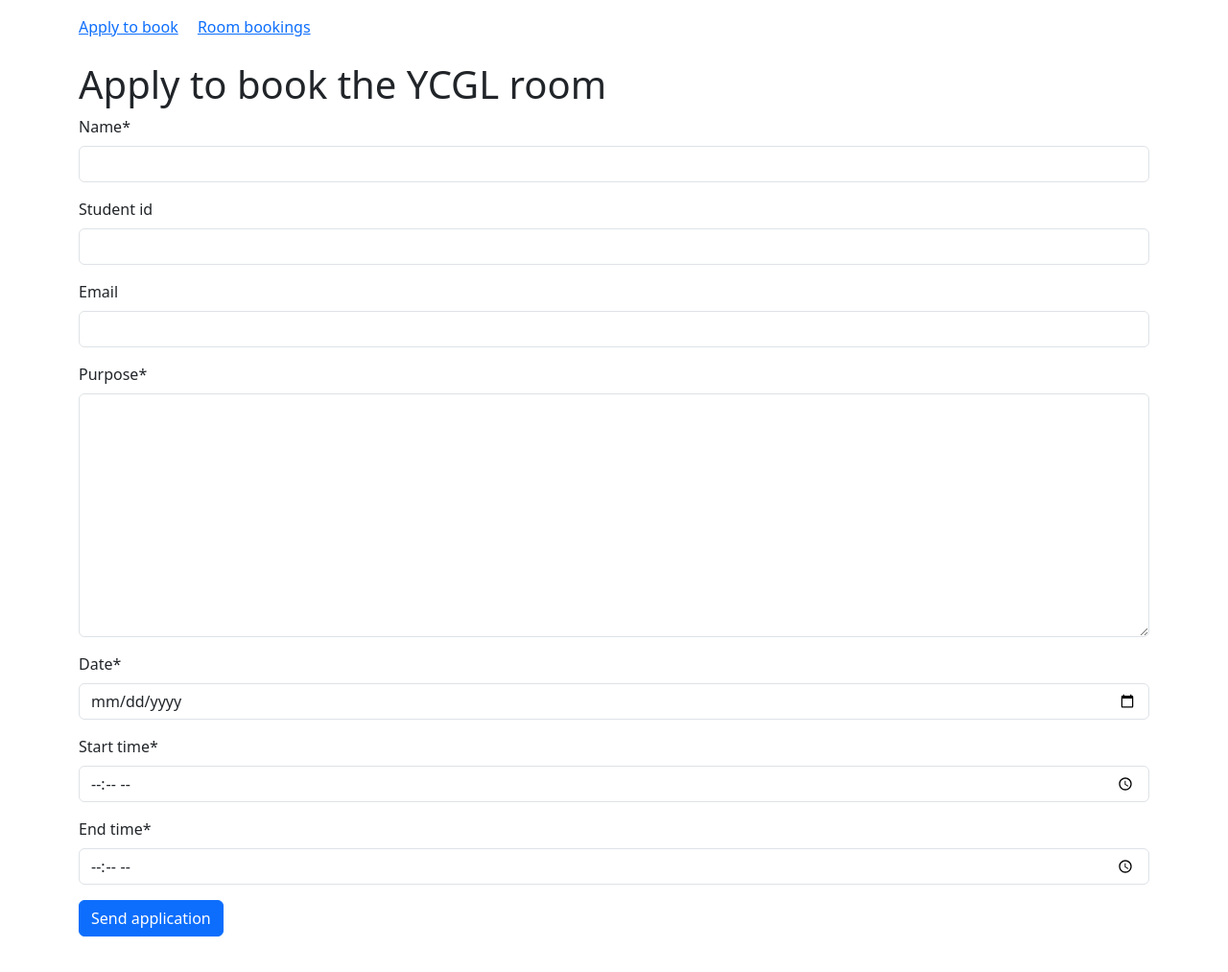
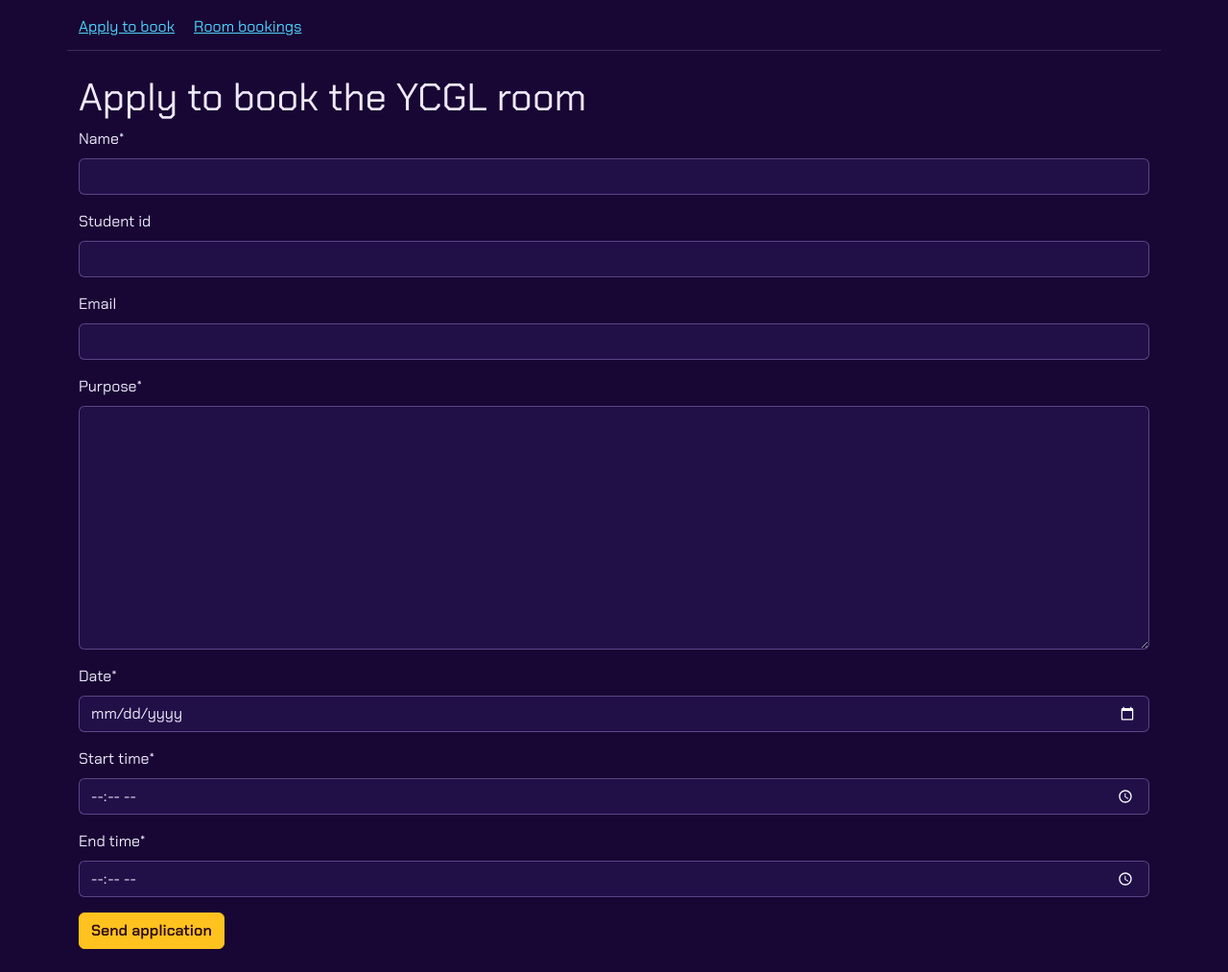
Before and after one commit to Yoobee270697583/YCGL-booking-system-2604B, a Django app: page / in a window 1280 px wide. Shown: the whole page at 96% size. Before the commit the page ends 976 px from the top, so only its background shows below. Run offline with Django 5.2, Linux system fonts and the light colour scheme; some libraries are stand-ins or nearby versions.

Commit message:
Add palette stylesheet

```diff
--- /dev/null
+++ b/bookings/static/bookings/styles.css
@@ -0,0 +1,151 @@
+/* YCGL palette, taken from the club poster. Bootstrap 5.3 is switched to its
+   dark theme in base.html; the rules below re-point its variables at these. */
+:root {
+  --bg: #180634;
+  --panel: #211048;
+  --panel-2: #2a1359;
+
+  --yellow: #ffc21e;
+  --cyan: #4fd2fa;
+  --magenta: #ff4d7d;
+  --lime: #a3e635;
+
+  --text: #efe9fb;
+  --dim: #b0a2ce;
+  --faint: #8a7cab;
+
+  --line: rgba(190, 165, 255, 0.22);
+  --line-2: rgba(190, 165, 255, 0.4);
+}
+
+[data-bs-theme="dark"] {
+  --bs-body-bg: var(--bg);
+  --bs-body-color: var(--text);
+  --bs-body-font-family: "Chakra Petch", system-ui, sans-serif;
+  --bs-heading-color: var(--text);
+  --bs-secondary-color: var(--dim);
+  --bs-tertiary-color: var(--faint);
+  --bs-border-color: var(--line);
+  --bs-link-color: var(--cyan);
+  --bs-link-color-rgb: 79, 210, 250;
+  --bs-link-hover-color: #8fe3fc;
+  --bs-link-hover-color-rgb: 143, 227, 252;
+}
+
+/* Navigation */
+nav {
+  border-bottom: 1px solid var(--line);
+  padding-bottom: 0.75rem;
+}
+
+/* Form fields */
+.form-control,
+.form-select {
+  background-color: var(--panel);
+  border-color: var(--line-2);
+  color: var(--text);
+}
+.form-control:focus,
+.form-select:focus {
+  background-color: var(--panel-2);
+  border-color: var(--cyan);
+  box-shadow: 0 0 0 0.2rem rgba(79, 210, 250, 0.25);
+  color: var(--text);
+}
+
+/* The one primary action on a screen */
+.btn-primary {
+  --bs-btn-color: #2a0a14;
+  --bs-btn-bg: var(--yellow);
+  --bs-btn-border-color: var(--yellow);
+  --bs-btn-hover-color: #2a0a14;
+  --bs-btn-hover-bg: #ffcf52;
+  --bs-btn-hover-border-color: #ffcf52;
+  --bs-btn-active-color: #2a0a14;
+  --bs-btn-active-bg: #e6ad0a;
+  --bs-btn-active-border-color: #e6ad0a;
+  --bs-btn-focus-shadow-rgb: 255, 194, 30;
+  font-weight: 600;
+}
+
+/* Messages: tinted fill, tinted border, solid 3px left edge */
+.alert {
+  --bs-alert-color: var(--text);
+  border-left-width: 3px;
+}
+.alert-success {
+  --bs-alert-bg: rgba(79, 210, 250, 0.11);
+  --bs-alert-border-color: rgba(79, 210, 250, 0.5);
+  border-left-color: var(--cyan);
+}
+.alert-danger {
+  --bs-alert-bg: rgba(255, 77, 125, 0.11);
+  --bs-alert-border-color: rgba(255, 77, 125, 0.5);
+  border-left-color: var(--magenta);
+}
+.alert-warning {
+  --bs-alert-bg: rgba(255, 194, 30, 0.11);
+  --bs-alert-border-color: rgba(255, 194, 30, 0.5);
+  border-left-color: var(--yellow);
+}
+
+/* Booking status on the applicant's page */
+.status {
+  display: inline-block;
+  padding: 0.1rem 0.6rem;
+  border: 1px solid;
+  border-left-width: 3px;
+  border-radius: 0.25rem;
+  font-weight: 600;
+}
+.status-pending {
+  color: var(--cyan);
+  background: rgba(79, 210, 250, 0.11);
+  border-color: rgba(79, 210, 250, 0.5);
+  border-left-color: var(--cyan);
+}
+.status-approved {
+  color: var(--lime);
+  background: rgba(163, 230, 53, 0.11);
+  border-color: rgba(163, 230, 53, 0.5);
+  border-left-color: var(--lime);
+}
+.status-declined {
+  color: var(--magenta);
+  background: rgba(255, 77, 125, 0.11);
+  border-color: rgba(255, 77, 125, 0.5);
+  border-left-color: var(--magenta);
+}
+.status-cancelled {
+  color: var(--dim);
+  background: rgba(176, 162, 206, 0.11);
+  border-color: rgba(176, 162, 206, 0.5);
+  border-left-color: var(--dim);
+}
+
+/* A blacked-out day on the week page */
+.day-closed {
+  padding: 0.4rem 0.75rem;
+  background: rgba(255, 77, 125, 0.11);
+  border: 1px solid rgba(255, 77, 125, 0.5);
+  border-left: 3px solid var(--magenta);
+  border-radius: 0.25rem;
+}
+
+/* Honeypot: real visitors never see this field */
+.hp-field {
+  position: absolute;
+  left: -9999px;
+}
+
+/* Browser print: dark theme text would vanish on white paper */
+@media print {
+  [data-bs-theme="dark"] {
+    --bs-body-bg: #fff;
+    --bs-body-color: #000;
+    --bs-heading-color: #000;
+    --bs-secondary-color: #333;
+    --bs-link-color: #000;
+    --bs-link-color-rgb: 0, 0, 0;
+  }
+}
--- a/bookings/templates/bookings/apply.html
+++ b/bookings/templates/bookings/apply.html
@@ -8,7 +8,7 @@
 <form method="post">
   {% csrf_token %}
   {{ form|crispy }}
-  <div style="position: absolute; left: -9999px;" aria-hidden="true">
+  <div class="hp-field" aria-hidden="true">
     <label for="id_website">Leave this field empty</label>
     <input type="text" name="website" id="id_website" tabindex="-1" autocomplete="off">
   </div>
--- a/bookings/templates/bookings/base.html
+++ b/bookings/templates/bookings/base.html
@@ -1,10 +1,14 @@
-<!doctype html>
-<html lang="en">
+{% load static %}<!doctype html>
+<html lang="en" data-bs-theme="dark">
 <head>
   <meta charset="utf-8">
   <meta name="viewport" content="width=device-width, initial-scale=1">
   <title>{% block title %}YCGL Room Booking{% endblock %}</title>
   <link href="https://cdn.jsdelivr.net/npm/bootstrap@5.3.3/dist/css/bootstrap.min.css" rel="stylesheet">
+  <link rel="preconnect" href="https://fonts.googleapis.com">
+  <link rel="preconnect" href="https://fonts.gstatic.com" crossorigin>
+  <link href="https://fonts.googleapis.com/css2?family=Chakra+Petch:wght@400;600;700&display=swap" rel="stylesheet">
+  <link href="{% static 'bookings/styles.css' %}" rel="stylesheet">
 </head>
 <body>
     <nav class="container pt-3">
--- a/bookings/templates/bookings/status.html
+++ b/bookings/templates/bookings/status.html
@@ -5,6 +5,6 @@
 {% block content %}
 <h1>Your application</h1>
 <p>{{ booking.name }}, {{ booking.date }}, {{ booking.start_time|time:"g:i A" }} to {{ booking.end_time|time:"g:i A" }}</p>
-<p>Status: <strong>{{ booking.get_status_display }}</strong></p>
+<p>Status: <strong class="status status-{{ booking.status }}">{{ booking.get_status_display }}</strong>
 <p>Keep this page's address. It's how you check your booking.</p>
 {% endblock %}
--- a/bookings/templates/bookings/week.html
+++ b/bookings/templates/bookings/week.html
@@ -18,7 +18,7 @@
 <section class="mb-3">
   <h2 class="h5">{{ day.date|date:"l j F" }}</h2>
   {% if day.closed %}
-    <p><strong>Closed</strong> - the room can't be booked on this day.</p>
+    <p class="day-closed"><strong>Closed</strong> - the room can't be booked on this day.</p>
   {% endif %}
   {% for b in day.bookings %}
     <p class="mb-1">{{ b.start_time|time:"g:i A" }} to {{ b.end_time|time:"g:i A" }} - {{ b.name }}</p>
```
